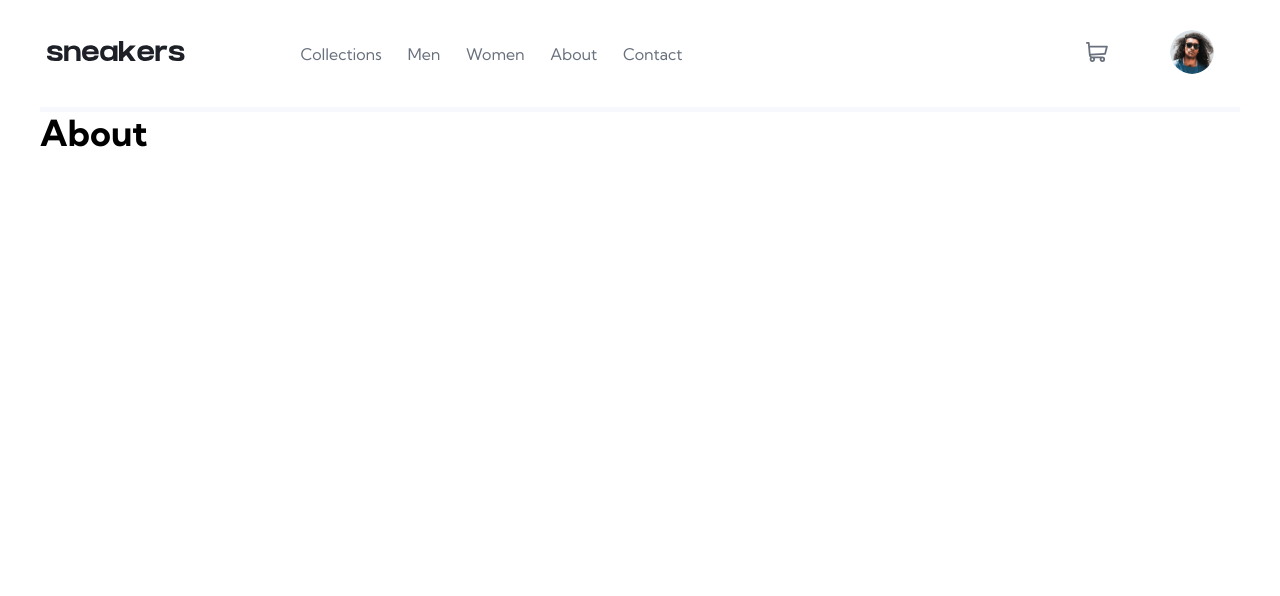
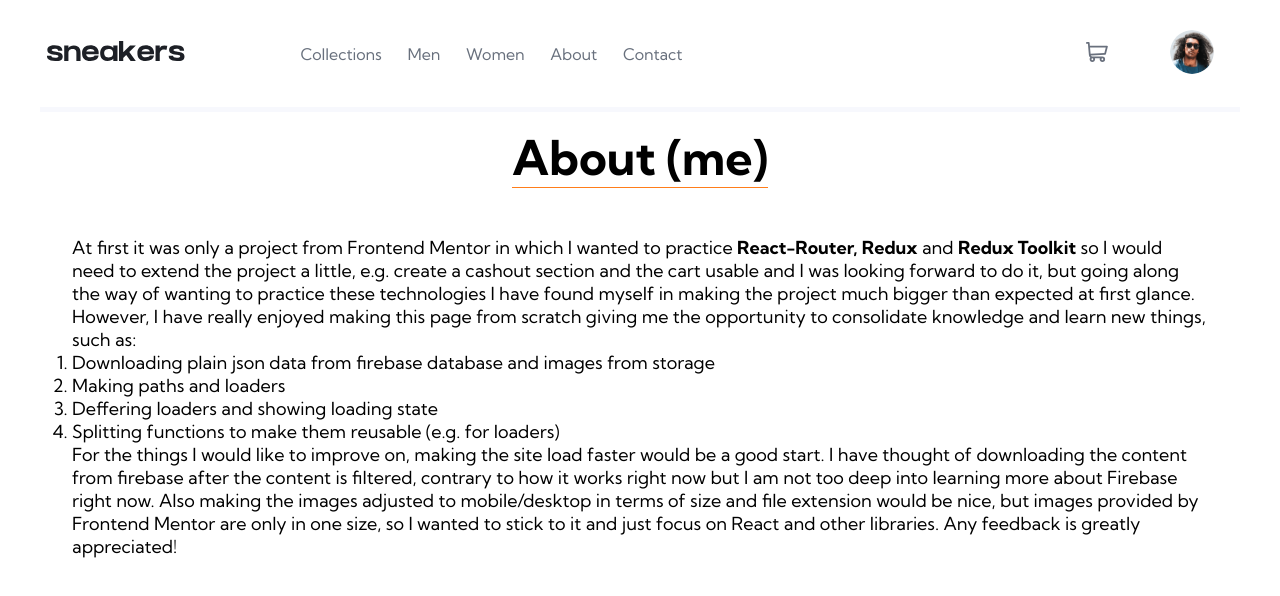
Before and after one commit to kimi1723/E-commerce-product-page-Frontend-Mentor, a React (Create React App) app in the folder my-app/: page /about in a window 1280 px wide. Shown: the top 596 px of the page. Built offline with nearby package versions, Linux system fonts and the light colour scheme.

Commit message:
about page  content

```diff
--- /dev/null
+++ b/my-app/src/components/nav-sections/about/About.js
@@ -0,0 +1,33 @@
+import { Link } from 'react-router-dom';
+import PageContent from '../../ui/PageContent';
+
+const About = () => {
+	const title = 'About (me)';
+
+	return (
+		<PageContent title={title}>
+			<p>
+				At first it was only a project from Frontend Mentor in which I wanted to practice <strong>React-Router,</strong>{' '}
+				<strong> Redux</strong> and <strong>Redux Toolkit</strong> so I would need to extend the project a little, e.g.
+				create a cashout section and the cart usable and I was looking forward to do it, but going along the way of
+				wanting to practice these technologies I have found myself in making the project much bigger than expected at
+				first glance. However, I have really enjoyed making this page from scratch giving me the opportunity to
+				consolidate knowledge and learn new things, such as:
+				<ol>
+					<li>Downloading plain json data from firebase database and images from storage</li>
+					<li>Making paths and loaders</li>
+					<li>Deffering loaders and showing loading state</li>
+					<li>Splitting functions to make them reusable (e.g. for loaders)</li>
+				</ol>
+				For the things I would like to improve on, making the site load faster would be a good start. I have thought of
+				downloading the content from firebase after the content is filtered, contrary to how it works right now but I am
+				not too deep into learning more about Firebase right now. Also making the images adjusted to mobile/desktop in
+				terms of size and file extension would be nice, but images provided by Frontend Mentor are only in one size, so
+				I wanted to stick to it and just focus on React and other libraries. Any feedback is greatly appreciated!
+				{/* <Link to="/contact">Contact</Link> */}
+			</p>
+		</PageContent>
+	);
+};
+
+export default About;
--- a/my-app/src/pages/About.js
+++ b/my-app/src/pages/About.js
@@ -1,5 +1,7 @@
+import About from '../components/nav-sections/about/About';
+
 const AboutPage = () => {
-	return <h1>About</h1>;
+	return <About />;
 };
 
 export default AboutPage;
```
Also changed, not shown: my-app/src/components/nav-sections/about/About.module.css (added).
